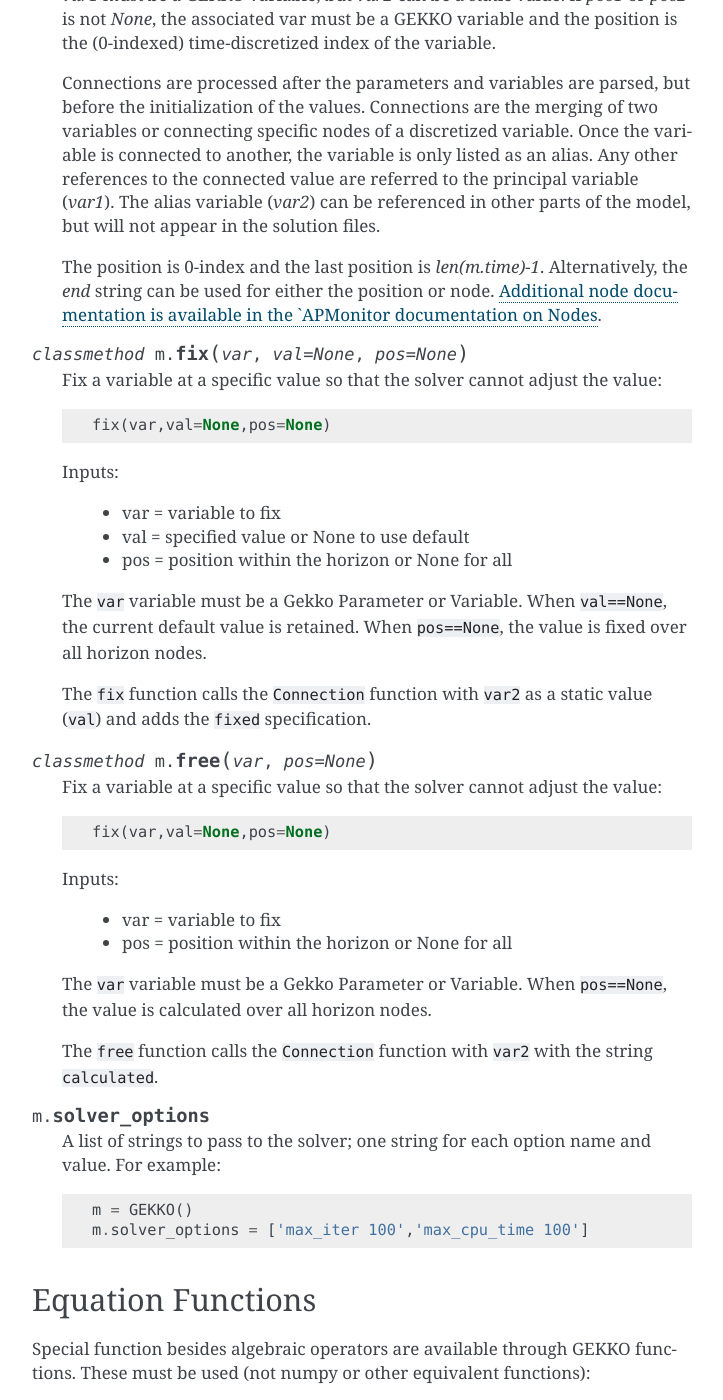
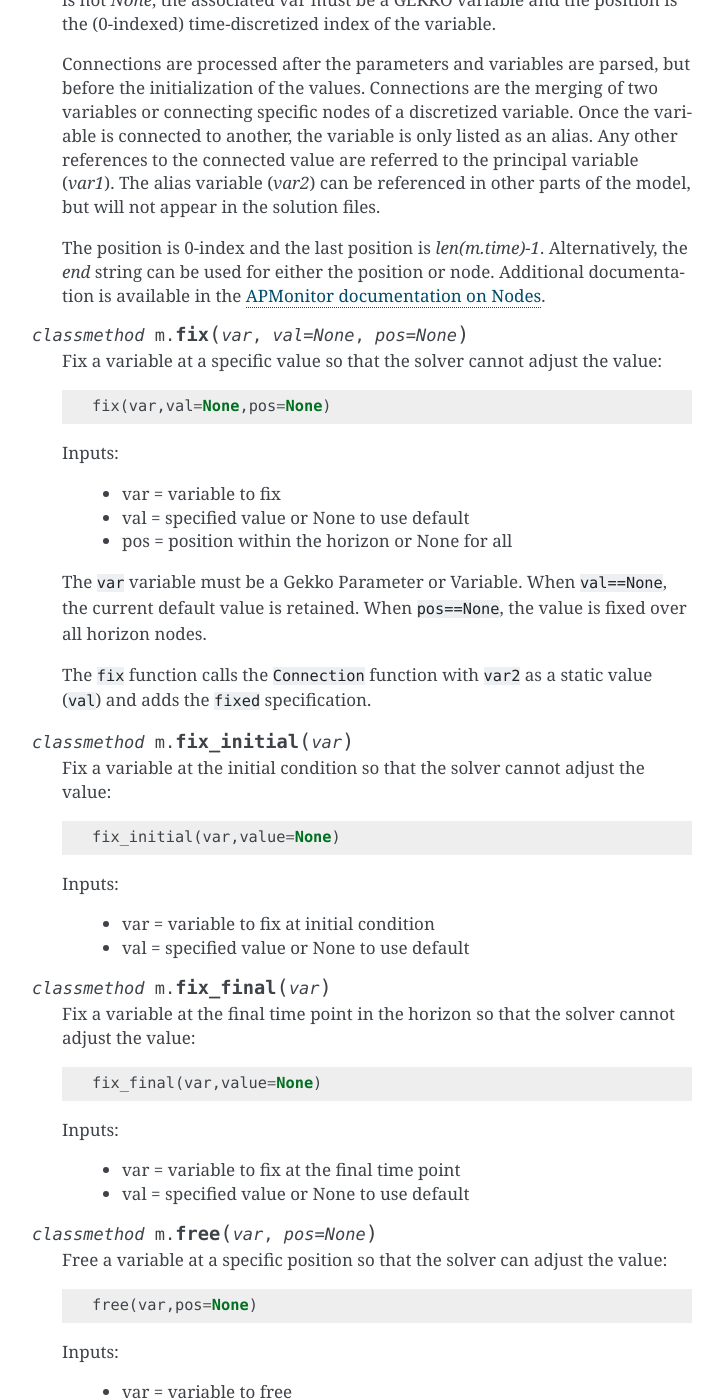
Before and after one commit to BYU-PRISM/GEKKO, a Sphinx documentation site: the page built from docs/model_methods.rst, in a window 1280 px wide and 1400 px high, scrolled down 5231 px. Shown: the whole window, without its empty margins (388-1111 px from the left). Built offline with Sphinx 7.4.7, drawn with Linux system fonts in a browser that asks for light colours; some of the changed text lies outside the part shown.

Commit message:
Update model_methods.rst

```diff
--- a/docs/model_methods.rst
+++ b/docs/model_methods.rst
@@ -109,8 +109,7 @@
 
         m.Equation( v == x.dt() )
 
-    Discretization is determined by the model `time` attribute. For example, `m.time = [0,1,2,3]` will discretize all equations and variable at the 4 points specified. Time or space discretization is available with Gekko, but not both. If the model contains a partial differential equation, the discretization in the other dimensions is performed with Gekko array operations as shown in the
-`hyperbolic and parabolic PDE Gekko examples <https://apmonitor.com/do/index.php/Main/PartialDifferentialEquations>`_.
+    Discretization is determined by the model `time` attribute. For example, `m.time = [0,1,2,3]` will discretize all equations and variable at the 4 points specified. Time or space discretization is available with Gekko, but not both. If the model contains a partial differential equation, the discretization in the other dimensions is performed with Gekko array operations as shown in the `hyperbolic and parabolic PDE Gekko examples <https://apmonitor.com/do/index.php/Main/PartialDifferentialEquations>`_.
 
 .. py:classmethod::    a = m.Array(type,dimension,**args)
 
@@ -181,7 +180,7 @@
     but will not appear in the solution files.
 
     The position is 0-index and the last position is `len(m.time)-1`. Alternatively, the
-    `end` string can be used for either the position or node. `Additional node documentation
+    `end` string can be used for either the position or node. Additional documentation
     is available in the `APMonitor documentation on Nodes <https://apmonitor.com/wiki/index.php/Main/OptionApmNodes>`_.
 
 
@@ -204,21 +203,63 @@
     The ``fix`` function calls the ``Connection`` function with ``var2`` as a static value (``val``) and adds
     the ``fixed`` specification.
 
-.. py:classmethod:: m.free(var,pos=None)
+.. py:classmethod:: m.fix_initial(var)
 
-    Fix a variable at a specific value so that the solver cannot adjust the value::
+    Fix a variable at the initial condition so that the solver cannot adjust the value::
 
-        fix(var,val=None,pos=None)
+        fix_initial(var,value=None)
 
     Inputs:
 
-        * var = variable to fix
-        * pos = position within the horizon or None for all
+        * var = variable to fix at initial condition
+        * val = specified value or None to use default
+
+.. py:classmethod:: m.fix_final(var)
+
+    Fix a variable at the final time point in the horizon so that the solver cannot adjust the value::
+
+        fix_final(var,value=None)
+
+    Inputs:
+
+        * var = variable to fix at the final time point
+        * val = specified value or None to use default
+
+.. py:classmethod:: m.free(var,pos=None)
+
+    Free a variable at a specific position so that the solver can adjust the value::
+
+        free(var,pos=None)
+
+    Inputs:
+
+        * var = variable to free
+        * pos = position within the horizon or ``None`` for all
 
     The ``var`` variable must be a Gekko Parameter or Variable. When ``pos==None``, the value is calculated
     over all horizon nodes.
 
     The ``free`` function calls the ``Connection`` function with ``var2`` with the string ``calculated``.
+
+.. py:classmethod:: m.free_initial(var)
+
+    Free a variable at the initial condition so that the solver can adjust the value::
+
+        free_initial(var)
+
+    Inputs:
+
+        * var = variable to free at initial condition
+
+.. py:classmethod:: m.free_final(var)
+
+    Free a variable at the final time point in the horizon so that the solver can adjust the value::
+
+        free_final(var)
+
+    Inputs:
+
+        * var = variable to free at the final time point
 
 .. py:attribute::   m.solver_options
 
```
